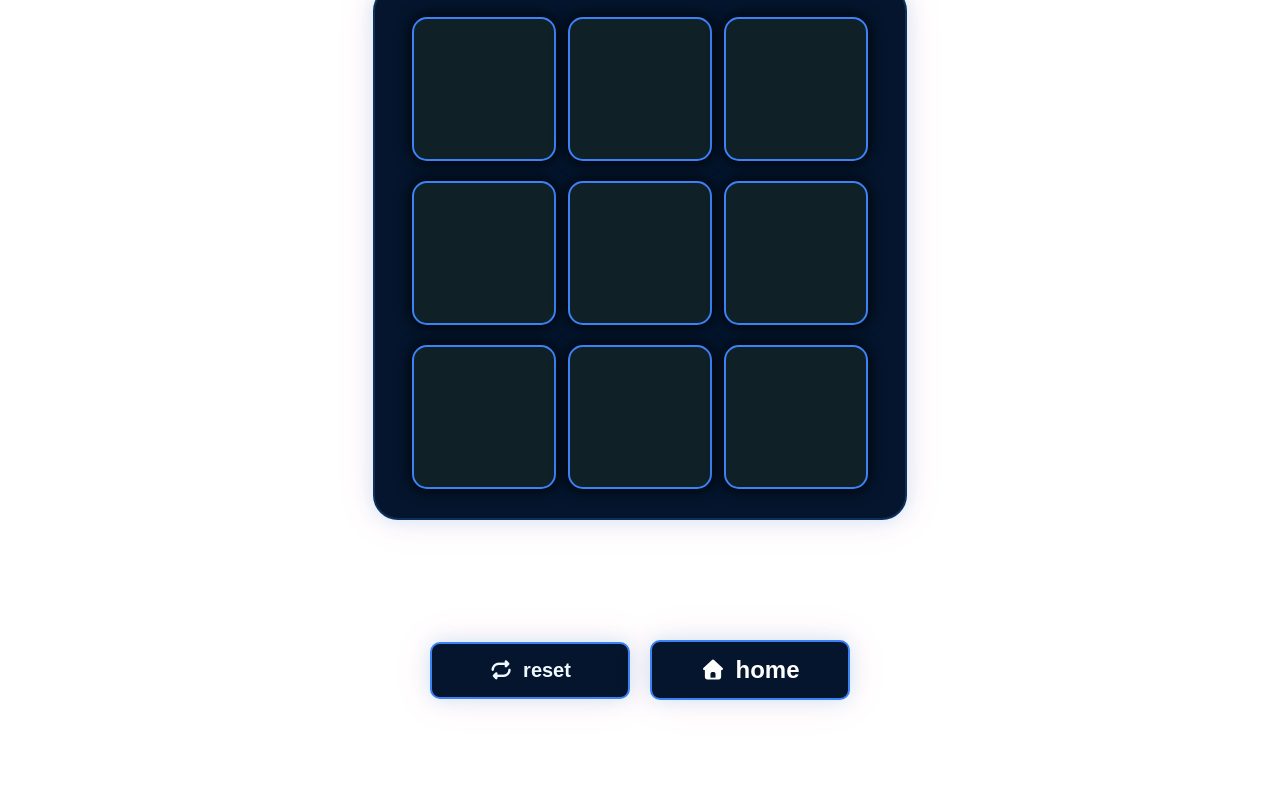
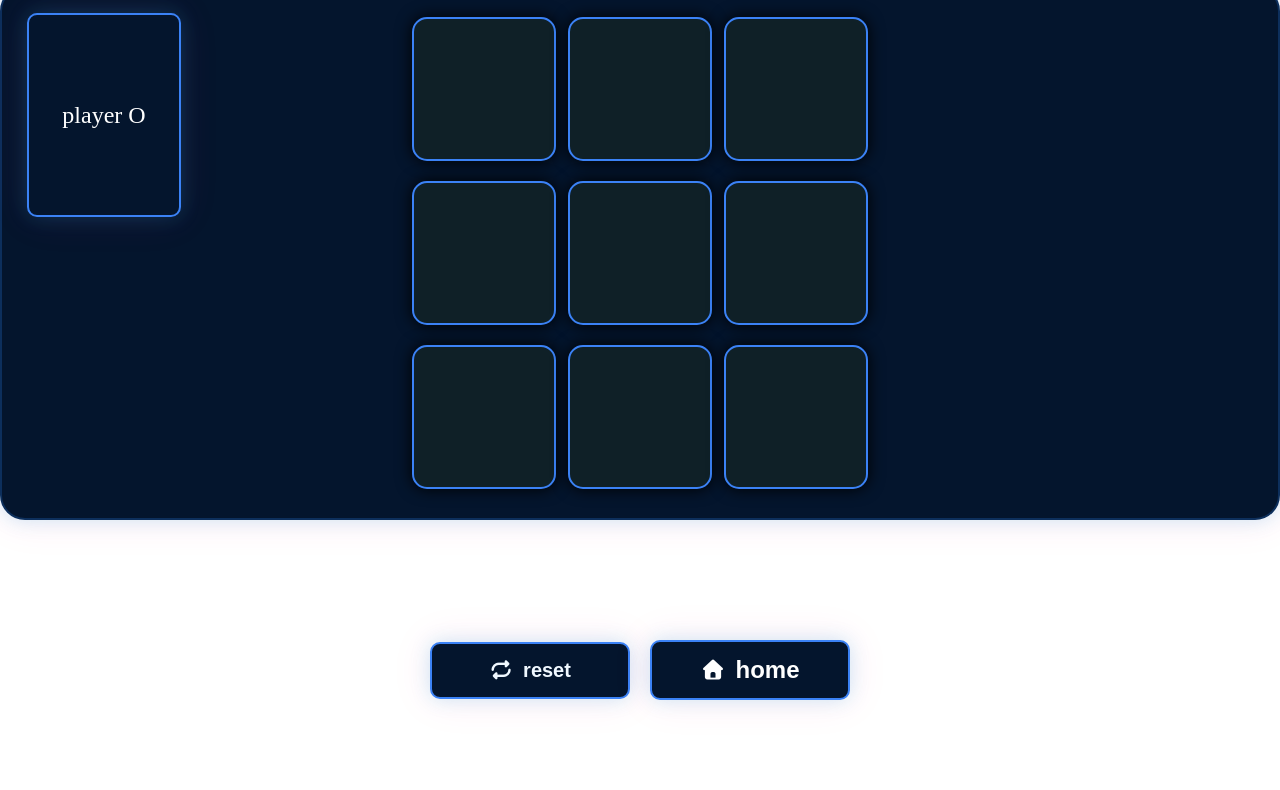
Before and after one commit to farhattyagi8-del/Tic-Tac-Game, a plain HTML site: page frontend/index.html in a window 1280 px wide. Shown: the part 241-1031 px from the top of the page. Drawn offline with nearby package versions, Linux system fonts and the light colour scheme.

Commit message:
current player

```diff
--- a/frontend/index.css
+++ b/frontend/index.css
@@ -52,7 +52,7 @@
     padding: 25px;
     border-radius: 25PX;
      display: grid;
-     grid-template-columns: repeat(3, 1f);
+     grid-template-columns: repeat(3, 1fr);
      gap: 15px;
      width: fit-content;
      margin: auto;
@@ -369,3 +369,19 @@
     color: white;
     font-size: 1.5rem;
 }
+
+.current-player{
+    height: 200px;
+    width: 150px;
+        display: flex;
+        align-items: center;
+        justify-content: center;
+        border-radius: 10px;
+        border: 2px solid #3b82f6;
+        background-color: #04152d;
+        box-shadow: 0 0 20px rgba(0, 170, 225, 0.2),0 0 40px rgba(255, 46, 136, 0.1);
+    font-size: 1.5rem;
+    color: white;
+
+
+}
--- a/frontend/index.html
+++ b/frontend/index.html
@@ -28,6 +28,9 @@
 
         <h1>Tic-Tac-Toe Game😎</h1>
         <div class="container">
+            <div class="current-player">
+                <span id="currentTurn"> X</span>
+              </div>
             <div class="game">
                 <button class="box"> </button>
                 <button class="box"> </button>
@@ -70,6 +73,8 @@
 
 
 
+
+
      </main>
         <script src="index.js"></script>
         <script src="https://cdn.jsdelivr.net/npm/canvas-confetti@1.6.0/dist/confetti.browser.min.js"></script>
--- a/frontend/index.js
+++ b/frontend/index.js
@@ -14,7 +14,12 @@
 let turnO = true;   // this variable use for check the turn of player if true then O and false then X
 let count = 0;
 
- const winPatterns = [    // this is the rray of winning pattern in tic tac toe game
+const currentTrunDisplay = document.getElementById("currentTurn");
+const UpdateCurrentPlayerDisplay = () => {
+    currentTrunDisplay.innerText = `player ${turnO ? "O" : "X"}`;
+};
+
+const winPatterns = [    // this is the rray of winning pattern in tic tac toe game
     [0, 1, 2],
     [0, 3, 6],
     [0, 4, 8],
@@ -31,12 +36,12 @@
     count = 0; //
     enableBoxes();  // this is use for enable the boxes when reset the game
     msgContainer.classList.add("hidden");   // this is use for hide the message container when reset the game
+    UpdateCurrentPlayerDisplay();
 };
 
 // boxes.forEach((box) => {    //this use for add event listner on each box when click on box then it will check the turn of player and update the box with O or X and disable the box after click and also check the winner after each click
 
 //     box.addEventListener("click", () => {
-
 
 //         if (!isMuted) clickSound.play();
 
@@ -80,6 +85,7 @@
             box.classList.add("O"); // this is use for update the box with O when turnO is true
             turnO = false;
             count++;
+            UpdateCurrentPlayerDisplay();
         }
 
         box.disabled = true; // this is use for disable the box after click
@@ -95,7 +101,8 @@
             setTimeout(() => {  /// call bay ai to delay
                 computerMove();
                 turnO = true;
-            }, 500);  ///5000 means 0.5 millisecond
+                UpdateCurrentPlayerDisplay();
+            }, 500);  ///500 means 0.5 second
         }
 
     });
@@ -103,7 +110,8 @@
 });
 
 
-   const gameDraw = () => {  // this function use for show the game draw message when there is no winner and count is 9
+   UpdateCurrentPlayerDisplay();
+const gameDraw = () => {  // this function use for show the game draw message when there is no winner and count is 9
     msg.innerText = "No winner! 😒 ";
     msg.style.position = "fixed";
       msg.style.top = "49%";
@@ -142,7 +150,9 @@
         for (let box of boxes) {
             box.disabled = false;
             box.innerText = "";
+            box.classList.remove("x", "O");
         }
+        UpdateCurrentPlayerDisplay();
      };
 
 
@@ -151,7 +161,6 @@
     msg.style.position = "fixed";
       msg.style.top = "49%";
         msg.style.left = "50%";
-
             msg.style.transform = "translate(-50%, -50%)";
             msg.style.fontSize = "4rem";
              msg.style.fontStyle = "italic";
```
